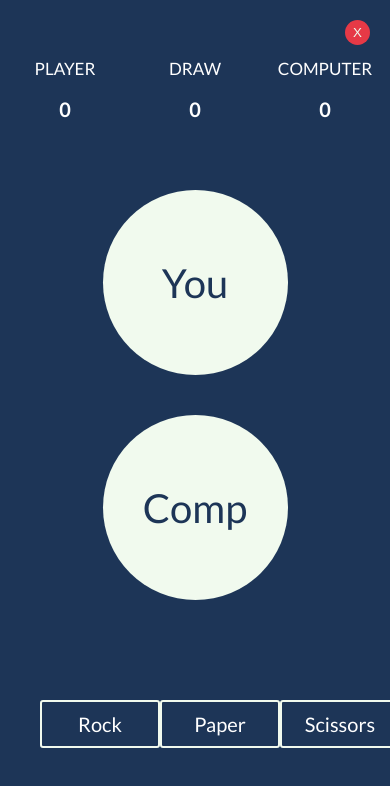
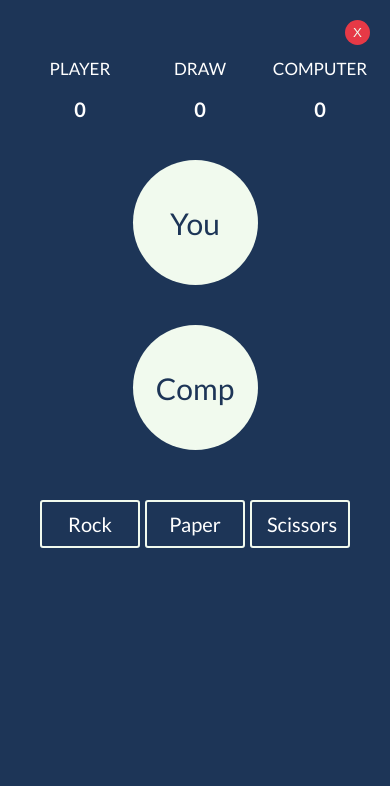
Before and after one commit to orobosoft/rock-paper-scissors, a plain HTML site: page index.html in a window 390 px wide. Both pictures are taken after a click on the button "Play Game". Drawn offline with Linux system fonts and the light colour scheme.

Commit message:
Change the size of few elements to fit in mobile

```diff
--- a/style.css
+++ b/style.css
@@ -36,7 +36,7 @@ body{
 
 /* Intro Section */
 .intro{
-	height: 90vh;
+	height: 100%;
 	justify-content: center;
 	display: flex;
 	text-align: center;
@@ -46,7 +46,7 @@ body{
 .intro h1{
 	font-size: 4rem;
 	text-align: center;
-	margin-bottom: 4rem;
+	margin: 4rem 0;
 }
 
 .intro p{
@@ -85,9 +85,11 @@ body{
 }
 .scoreboard{
 	height: 10rem;
+	margin: 0 auto;
 	margin-top: 4rem;
 	display: flex;
 	justify-content: space-around;
+	padding: 0 2rem;
 	align-items: center;
 }
 .scoreboard p{
@@ -106,11 +108,11 @@ body{
 /* choice board */
 .choiceboard{
 	display: flex;
-	max-width: 700px;
+	max-width: 500px;
 	justify-content: center;
 	align-items: center;
 	text-align: center;
-	margin: 5rem auto;
+	margin: 2rem auto;
 	gap: 2rem;
 	flex-wrap: wrap;
 }
@@ -120,8 +122,8 @@ body{
 	justify-content: center;
 	align-items: center;
 	flex: 0 0 auto;
-	height: 18.5rem;
-	width: 18.5rem;
+	height: 12.5rem;
+	width: 12.5rem;
 	background-color: var(--light-color);
 	border-radius: 50%;
 	-webkit-border-radius: 50%;
@@ -132,10 +134,10 @@ body{
 .playerchoice p,
 .computerchoice p{
 	color: #1d3557;
-	font-size: 4rem;
+	font-size: 3rem;
 }
 .score-info{
-	min-width: 15rem;
+	min-width: 20rem;
 	gap :5rem;
 	font-weight: 700;
 }
@@ -144,12 +146,14 @@ body{
 	display: flex;
 	justify-content: space-around;
 	align-items: center;
-	max-width: 700px;
+	/* max-width: 70rem; */
 	margin: 0 auto;
+	gap: .5rem;
 }
 .options button{
-	margin: 5rem 0;
+	margin: 3rem 0;
 	font-size: 2rem;
+	min-width: 10rem;
 	background-color: var(--dark-color);
 	color: #fff;
 	border: solid var(--light-color) .2rem;
```
